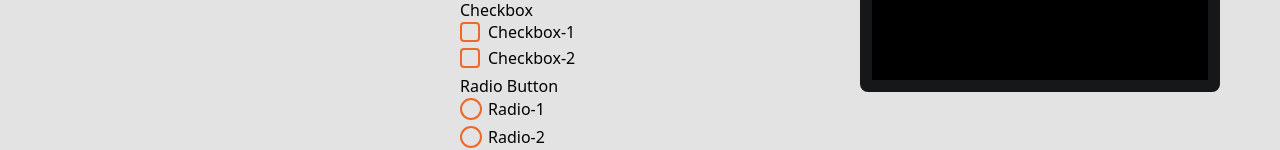
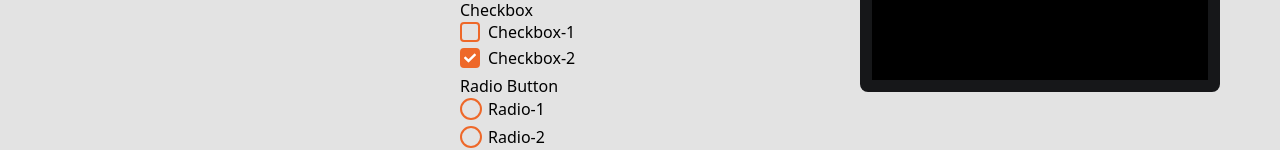
Before and after one commit to Agility-Creative-Solutions/scrummy-app, a Next.js app: page /design-system in a window 1280 px wide. Shown: the part 576-726 px from the top of the page. Built offline with nearby package versions, Linux system fonts and the light colour scheme.

Commit message:
feat: improve checkbox class validation

```diff
--- a/src/components/atoms/CheckBox/index.tsx
+++ b/src/components/atoms/CheckBox/index.tsx
@@ -1,10 +1,12 @@
+import cx from 'classnames';
+import type { ChangeEventHandler } from 'react';
 import React from 'react';
 import { FaCheck } from 'react-icons/fa';
 
 export type CheckBoxProps = {
   id?: string;
   value?: string;
-  onChange?: () => void;
+  onChange?: ChangeEventHandler<HTMLInputElement>;
   checked?: boolean;
   label?: string;
 };
@@ -27,8 +29,15 @@ const CheckBox: React.FC<CheckBoxProps> = ({
           onChange={onChange}
           value={value}
         />
-        <FaCheck className="check-1 absolute left-1 top-1 h-3 w-3 cursor-pointer text-white text-opacity-0 transition" />
-        <span className=" absolute bottom-1 left-5 pl-2">{label}</span>
+        <FaCheck
+          className={cx(
+            'absolute left-1 top-1 h-3 w-3 cursor-pointer text-white transition',
+            checked ? 'text-opacity-100' : 'text-opacity-0'
+          )}
+        />
+        {label && (
+          <span className="absolute bottom-1 left-5 pl-2">{label}</span>
+        )}
       </label>
     </div>
   );
--- a/src/pages/design-system.tsx
+++ b/src/pages/design-system.tsx
@@ -1,3 +1,4 @@
+import { useState } from 'react';
 import * as FAIcons from 'react-icons/fa';
 
 import { Button, Input } from '@/components';
@@ -7,7 +8,11 @@ import CheckBox from '../components/atoms/CheckBox';
 import Icon from '../components/atoms/Icon';
 import RadioButton from '../components/atoms/RadioButton';
 
-const DesignSystem = () => (
+const DesignSystem = () => {
+  const [checkboxOne, setCheckboxOne] = useState(false);
+  const [checkboxTwo, setCheckboxTwo] = useState(true);
+
+  return (
     <div style={{ backgroundColor: '#e3e3e3', height: '100vh', padding: 20 }}>
       <div className="grid grid-cols-3 gap-10 px-10">
         <div>
@@ -32,7 +37,11 @@ const DesignSystem = () => (
               <Button isLoading buttonType="primary" />
             </div>
             <Button title="Pink Button" buttonType="pink" />
-          <Button title="Success Button" icon="MdInput" buttonType="success" />
+            <Button
+              title="Success Button"
+              icon="MdInput"
+              buttonType="success"
+            />
             <Button title="Warning Button" buttonType="warning" />
             <Button title="Error Button" icon="MdInput" buttonType="danger" />
             <Button title="Glass Button" icon="MdInput" buttonType="glass" />
@@ -53,8 +62,16 @@ const DesignSystem = () => (
             <div>
               <h4>Checkbox</h4>
               <div>
-              <CheckBox label="Checkbox-1" />
-              <CheckBox label="Checkbox-2" />
+                <CheckBox
+                  label="Checkbox-1"
+                  checked={checkboxOne}
+                  onChange={(e: any) => setCheckboxOne(e.target.checked)}
+                />
+                <CheckBox
+                  label="Checkbox-2"
+                  checked={checkboxTwo}
+                  onChange={(e: any) => setCheckboxTwo(e.target.checked)}
+                />
               </div>
             </div>
             <div>
@@ -93,5 +110,6 @@ const DesignSystem = () => (
       </div>
     </div>
   );
+};
 
 export default DesignSystem;
```
Lines whose indentation alone changed are shown as unchanged.
